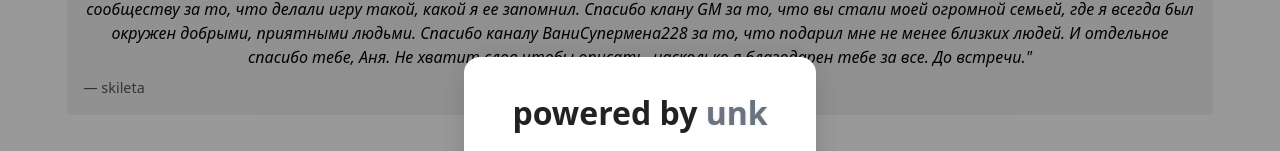
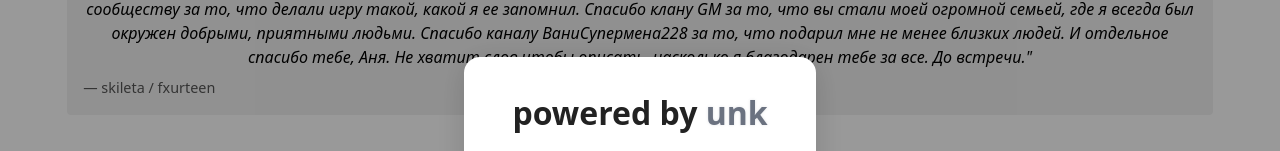
Before and after one commit to unk-pn/skileta, a Next.js app: page /deceit-memory-page in a window 1280 px wide. Shown: the part 259-410 px from the top of the page. Built offline with nearby package versions, Linux system fonts and the light colour scheme.

Commit message:
Update MainInfo.tsx

```diff
--- a/src/components/deceit-memory-page/MainInfo/MainInfo.tsx
+++ b/src/components/deceit-memory-page/MainInfo/MainInfo.tsx
@@ -6,7 +6,7 @@ export const MainInfo = () => {
   const quotes = [
     {
       text: `Что ж, пришло время прощаться. Спустя огромное количество часов, проведенных в игре, наполненных всевозможными эмоциями, моментами, людьми. Людьми, которые стали близки так, как никто другой, с которыми мне иногда было весело, иногда грустно, но хорошо. Для меня десит стал чем-то большим, чем игра, для меня это - часть жизни. Место, где я нашел себя и свое окружение. Хотя порой и было сложно воспринимать это проект серьезно в пользу каких-то обстоятельств, сейчас я не жалею о том, что посвятил такую большую часть себя этой игре и ее сообществу. Мне очень грустно, что это время уже прошло, но я очень рад, что успел стать его частью. Спасибо сообществу за то, что делали игру такой, какой я ее запомнил. Спасибо клану GM за то, что вы стали моей огромной семьей, где я всегда был окружен добрыми, приятными людьми. Спасибо каналу ВаниСупермена228 за то, что подарил мне не менее близких людей. И отдельное спасибо тебе, Аня. Не хватит слов чтобы описать, насколько я благодарен тебе за все. До встречи.`,
-      author: "skileta",
+      author: "skileta / fxurteen",
     },
     {
       text: `если не учитывать что джорд говна навернул в моменте, то игра прекрасная и без столов игралось вообще афигенно
```
